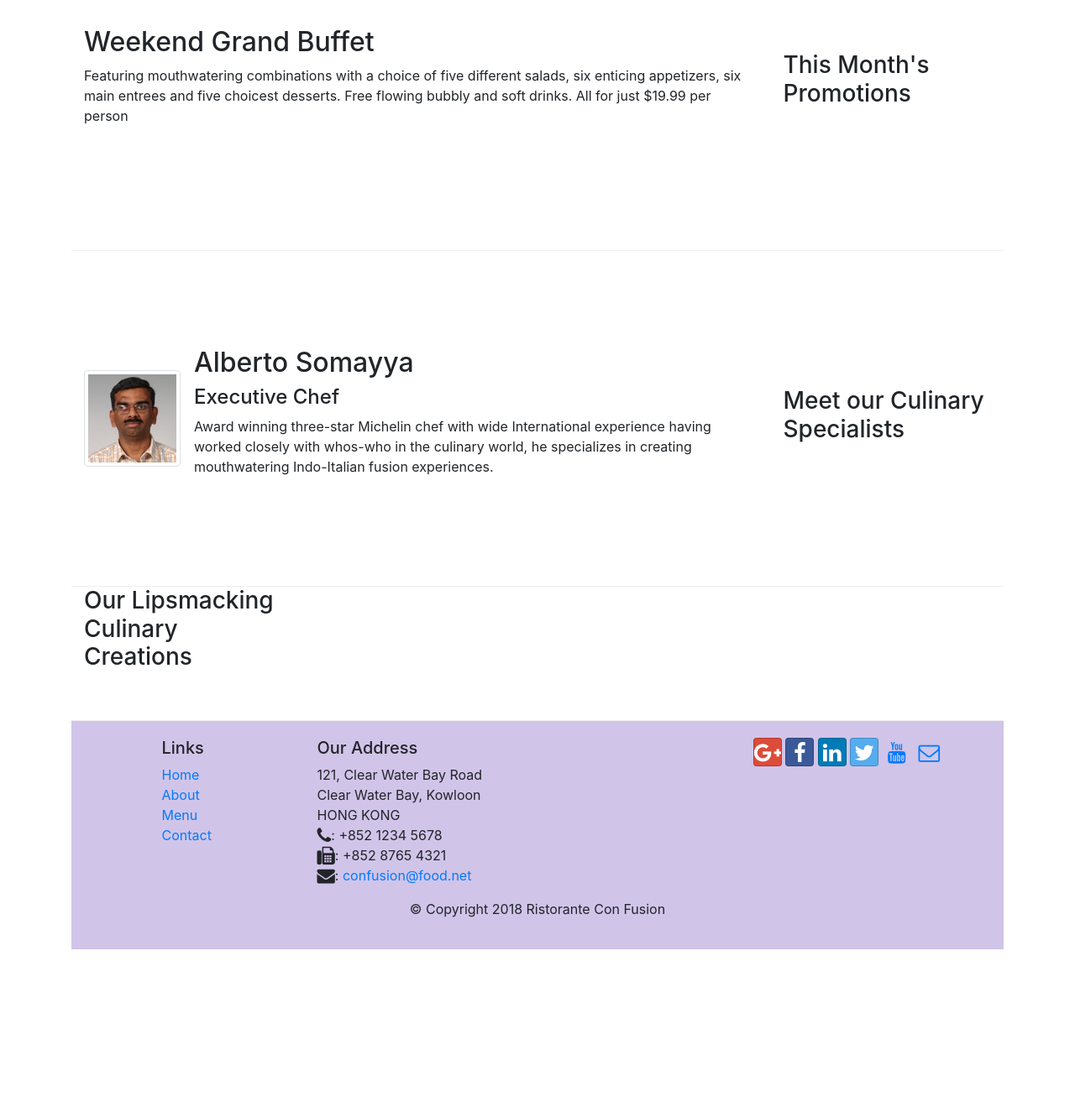
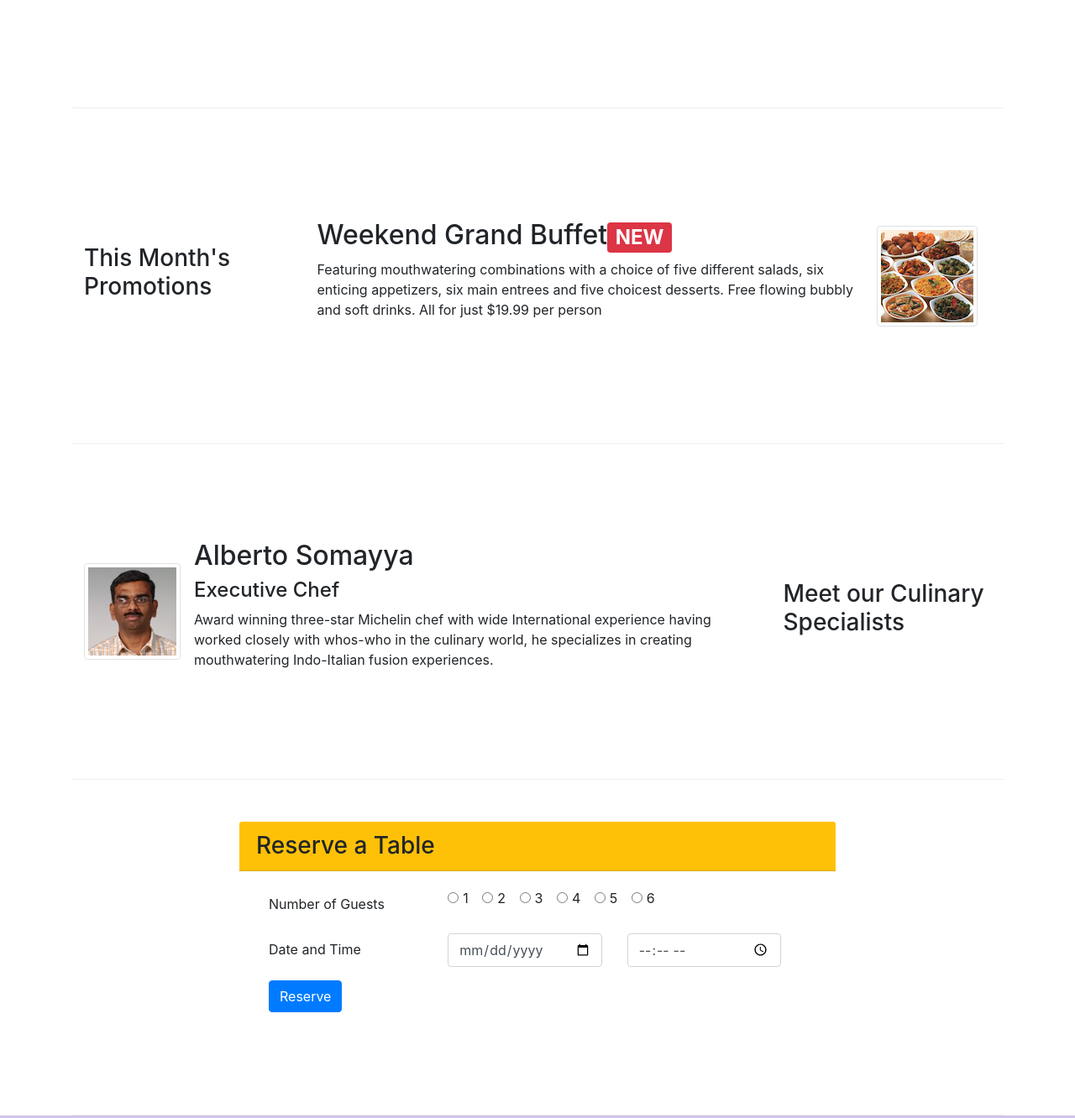
Before and after one commit to bernicetuazon/conFusion, a website: page index.html in a window 1280 px wide. Shown: the part 605-1937 px from the top of the page at 84% size. Before the commit the page ends 1736 px from the top, so only its background shows below. Drawn offline with nearby package versions, Linux system fonts and the light colour scheme.

Commit message:
Bootstrap Assignment #2

```diff
--- a/css/styles.css
+++ b/css/styles.css
@@ -37,3 +37,7 @@ body {
   margin:0px;
   color:#0f0f0f;
 }
+
+button#reserve_shortcut {
+  background-color: yellow;
+}
--- a/index.html
+++ b/index.html
@@ -4,7 +4,7 @@
 <head>
   <meta charset="utf-8">
   <meta name="viewport" content="width=device-width, initial-scale=1, shrink-to-fit=no">
-  <meta http-equiv-"x-ua-compatible" content="ie-edge">
+  <meta http-equiv="x-ua-compatible" content="IE=edge">
 
   <!-- Bootstrap CSS -->
   <link rel="stylesheet" href="node_modules/bootstrap/dist/css/bootstrap.min.css">
@@ -22,7 +22,7 @@
       <button class="navbar-toggler" type="button" data-toggle="collapse" data-target="#Navbar">
         <span class="navbar-toggler-icon"></span>
       </button>
-      <a class="navbar-brand mr-auto" href="#"><img src="img/logo.png" height="30" width"41"></a>
+      <a class="navbar-brand mr-auto" href="#"><img src="img/logo.png" height="30" width="41" alt="logo"></a>
       <div class="collapse navbar-collapse" id="Navbar">
         <ul class="navbar-nav mr-auto">
           <li class="nav-item active">
@@ -40,52 +40,61 @@
         </ul>
       </div>
     </div>
-  </nav>
+  </nav> <!-- End of navigation bar -->
 
-  <!-- Header -->
+  <!-- Jumbotron -->
   <header class="jumbotron">
     <div class="container">
       <div class="row row-header">
-        <div class="col-12 col-sm-6">
+        <div class="col-12 col-md-6">
           <h1>Ristorante con Fusion</h1>
           <p>We take inspiration from the World's best cuisines, and create a unique fusion experience. Our lipsmacking creations will tickle your culinary senses!</p>
         </div>
-        <div class="col-12 col-sm align-self-center">
-          <img src="img/logo.png" class="img-fluid">
+
+        <div class="col-12 col-md-3">
+          <img src="img/logo.png" class="img-fluid" alt="logo">
+        </div>
+        <div class="col-12 col-md-3">
+          <a href="#reserve_table" class="btn btn-sm btn-block btn-warning" role="button">Reserve Table</a>
         </div>
       </div>
     </div>
-  </header>
+  </header> <!-- End of jumbotron -->
 
   <!-- Content -->
   <div class="container">
-    <div class="row row-content align-items-center">
+    <div class="row row-content align-items-center"> <!-- Row for "Culinary Creatoions" -->
       <div class="col-12 col-sm-4 order-sm-last col-md-3">
         <h3>Our Lipsmacking Culinary Creations</h3>
       </div>
       <div class="col col-sm order-sm-first col-md">
         <div class="media">
-          <img class="d-flex mr-3 img-thumbnail alighn-self-center"
-          src="img/uthappizza.png" alt="Uthapizza">
+          <img class="d-flex mr-3 img-thumbnail align-self-center"
+          src="img/uthappizza.png" alt="Uthappizza">
           <div class="media-body">
-            <h2 class="mt-0"><span class="badge badge-danger">HOT</span><span class="badge badge-pill badge-secondary">$4.99</span>Uthappizza</h2>
+            <h2 class="mt-0">Uthappizza<span class="badge badge-danger">HOT</span><span class="badge badge-pill badge-secondary">$4.99</span></h2>
             <p class="d-none d-sm-block">A unique combination of Indian Uthappam (pancake) and Italian pizza, topped with Cerignola olives, ripe vine cherry tomatoes, Vidalia onion, Guntur chillies and Buffalo Paneer.</p>
           </div>
         </div>
       </div>
+    </div> <!-- End of "Culinary Creations" row -->
 
-
-    <div class="row row-content align-items-center">
-      <div class="col-12 col-sm-4 order-sm-last col-md-3">
+    <div class="row row-content align-items-center"> <!-- Row for "Promotions" -->
+      <div class="col-12 col-sm-4 order-sm-first col-md-3">
         <h3>This Month's Promotions</h3>
       </div>
-      <div class="col col-sm order-sm-first col-md">
-        <h2>Weekend Grand Buffet</h2>
-        <p>Featuring mouthwatering combinations with a choice of five different salads, six enticing appetizers, six main entrees and five choicest desserts. Free flowing bubbly and soft drinks. All for just $19.99 per person </p>
+      <div class="col col-sm order-sm-last col-md">
+        <div class="media">
+          <div class="media-body">
+            <h2 class="mt-0">Weekend Grand Buffet<span class="badge badge badge-danger">NEW</span></h2>
+            <p class="d-none d-sm-block">Featuring mouthwatering combinations with a choice of five different salads, six enticing appetizers, six main entrees and five choicest desserts. Free flowing bubbly and soft drinks. All for just $19.99 per person </p>
+          </div>
+          <img class="d-flex mr-3 img-thumbnail align-self-center" src="img/buffet.png" alt="Buffet">
         </div>
       </div>
+    </div> <!-- End of "Promotions" row -->
 
-    <div class="row row-content align-items-center">
+    <div class="row row-content align-items-center"> <!-- Row for"Culinary Specialists" -->
       <div class="col-12 col-sm-4 order-sm-last col-md-3">
         <h3>Meet our Culinary Specialists</h3>
       </div>
@@ -96,11 +105,72 @@
             <h2 class="mt-0">Alberto Somayya</h2>
             <h4>Executive Chef</h4>
             <p class="d-none d-sm-block">Award winning three-star Michelin chef with wide International experience having worked closely with whos-who in the culinary world, he specializes in creating mouthwatering Indo-Italian fusion experiences. </p>
+          </div> <!-- End of media body -->
         </div>
+      </div> <!--End of media -->
+    </div> <!-- End of "Culinary Specialists" row -->
+
+    <!-- Reservation Form -->
+    <div class="row row-content justify-content-center" id="reserve_table">
+      <div class="col-12 col-sm-8"> <!-- Size for entire card -->
+        <h3 class="card-header bg-warning">Reserve a Table</h3>
+        <div class="card-body">
+          <form>
+            <div class="form-group row col-12"> <!-- Number of guests row -->
+              <label class="col-12 col-sm-4 col-form-label">Number of Guests</label>
+              <div class="col-12 col-sm-8">  <!--Number of guests radios -->
+                <div class="form-check form-check-inline">
+                  <label class="form-check-label">
+                    <input class="form-check-input" type="radio" name="num_guests" id="num_guests1" value="option1">1</label>
                 </div>
+                <div class="form-check form-check-inline">
+                  <label class="form-check-label">
+                    <input class="form-check-input" type="radio" name="num_guests" id="num_guests2" value="option2">2</label>
                 </div>
+                <div class="form-check form-check-inline">
+                  <label class="form-check-label">
+                    <input class="form-check-input" type="radio" name="num_guests" id="num_guests3" value="option3">3</label>
                 </div>
+                <div class="form-check form-check-inline">
+                  <label class="form-check-label">
+                    <input class="form-check-input" type="radio" name="num_guests" id="num_guests4" value="option4">4</label>
                 </div>
+                <div class="form-check form-check-inline">
+                  <label class="form-check-label">
+                    <input class="form-check-input" type="radio" name="num_guests" id="num_guests5" value="option5">5</label>
+                </div>
+                <div class="form-check form-check-inline">
+                  <label class="form-check-label">
+                    <input class="form-check-input" type="radio" name="num_guests" id="num_guests6" value="option6">6</label>
+                </div>
+
+              </div> <!-- End of guests radios -->
+            </div> <!-- End of number of guests row -->
+
+            <!-- Date and time -->
+            <div class="form-group row col-12">
+              <label class="col-form-label col-12 col-sm-4">Date and Time</label>
+              <div class="col-12 col-sm-4">
+                <input type="date" class="form-control" id="date" value="" name="date_time">
+              </div>
+              <div class="col-12 col-sm-4">
+                <input type="time" class="form-control" id="time" name="date_time">
+              </div>
+            </div> <!-- End of date & time -->
+
+            <!-- Reserve button -->
+            <div class="form-group row col-12">
+              <div class="col-md-12">
+                <button type="submit" class="btn btn-primary">Reserve</button>
+              </div>
+            </div> <!-- End of reserve button -->
+
+          </form>
+        </div> <!--End of card body -->
+      </div> <!-- End of card div for size -->
+    </div> <!-- End of reservation form row-->
+
+  </div> <!--End of container -->
 
   <!-- Footer -->
   <footer class="footer">
@@ -150,5 +220,4 @@
   <script src="node_modules/popper.js/dist/umd/popper.min.js"></script>
   <script src="node_modules/bootstrap/dist/js/bootstrap.min.js"></script>
 </body>
-
 </html>
--- a/package.json
+++ b/package.json
@@ -16,6 +16,7 @@
   "dependencies": {
     "bootstrap": "^4.0.0",
     "bootstrap-social": "^5.1.1",
+    "date-input-polyfill": "^2.14.0",
     "font-awesome": "^4.7.0",
     "jquery": "^3.3.1",
     "popper.js": "^1.12.9"
```
Also changed, not shown: aboutus.html (+7 -7 lines), contactus.html (+11 -16 lines), 2 other files. Lines whose indentation alone changed are shown as unchanged.
